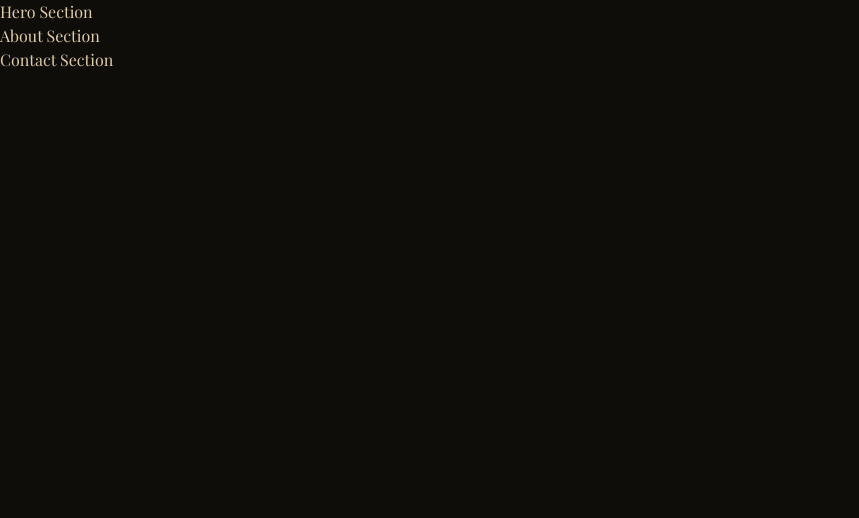
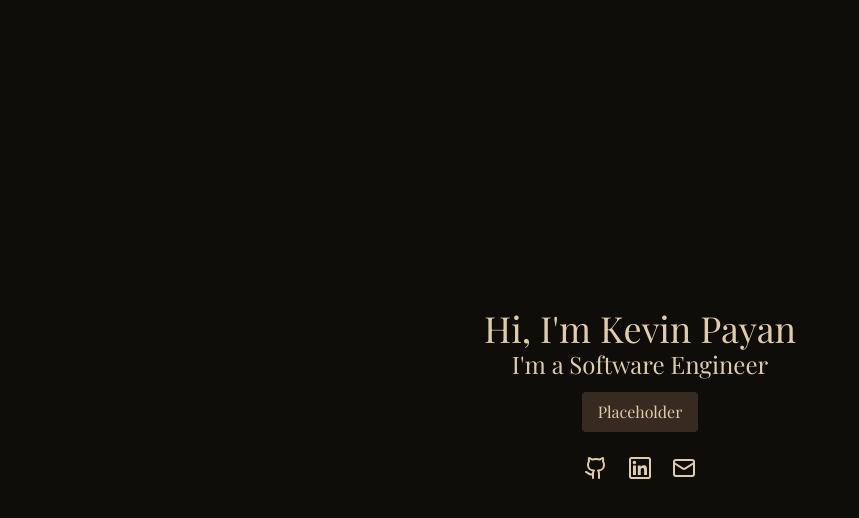
Before and after one commit to Kevin-Payan/myportfolio, a React (Vite) app: page / in a window 1280 px wide. Shown: the top 518 px of the page, without its empty margins (0-859 px from the left). Built offline with nearby package versions, Linux system fonts and the light colour scheme; a web font is replaced by a local one.

Commit message:
started hero section

```diff
--- a/package.json
+++ b/package.json
@@ -13,6 +13,7 @@
     "@tailwindcss/vite": "^4.1.5",
     "react": "^19.0.0",
     "react-dom": "^19.0.0",
+    "react-icons": "^5.5.0",
     "tailwindcss": "^4.1.5"
   },
   "devDependencies": {
--- a/src/App.jsx
+++ b/src/App.jsx
@@ -7,8 +7,8 @@ function App() {
   return (
     <>
       <Hero/>
-      <About/>
-      <Contact/>
+      {/* <About/>
+      <Contact/> */}
     </>
   )
 }
--- a/src/components/Hero.jsx
+++ b/src/components/Hero.jsx
@@ -1,8 +1,23 @@
 import React from 'react'
+import { LuGithub } from "react-icons/lu";
+import { LiaLinkedin } from "react-icons/lia";
+import { LuMail } from "react-icons/lu";
+
 
 const Hero = () => {
   return (
-    <div>Hero Section</div>
+    <div className='flex flex-col items-center justify-center h-screen'>
+      <h1 className='text-4xl'>Hi, I'm Kevin Payan</h1>
+      <h2 className='text-2xl'>I'm a Software Engineer</h2>
+      <button className='bg-custom-border px-4 py-2 rounded m-3'>
+        Placeholder
+      </button>
+      <div className='flex items-center justify-center space-x-4 m-2'>
+        <a href="https://github.com/Kevin-Payan"><LuGithub className='w-6 h-6' /></a>
+        <a href="https://www.linkedin.com/in/kevinpayan/"><LiaLinkedin className='w-8 h-8' /></a>
+        <a href="mailto:kevinpn@hotmail.com"><LuMail className='w-6 h-6' /></a>
+      </div>
+    </div>
   )
 }
 
```
Also changed, not shown: 1 other file (tests, documents, lock files or other folders).
